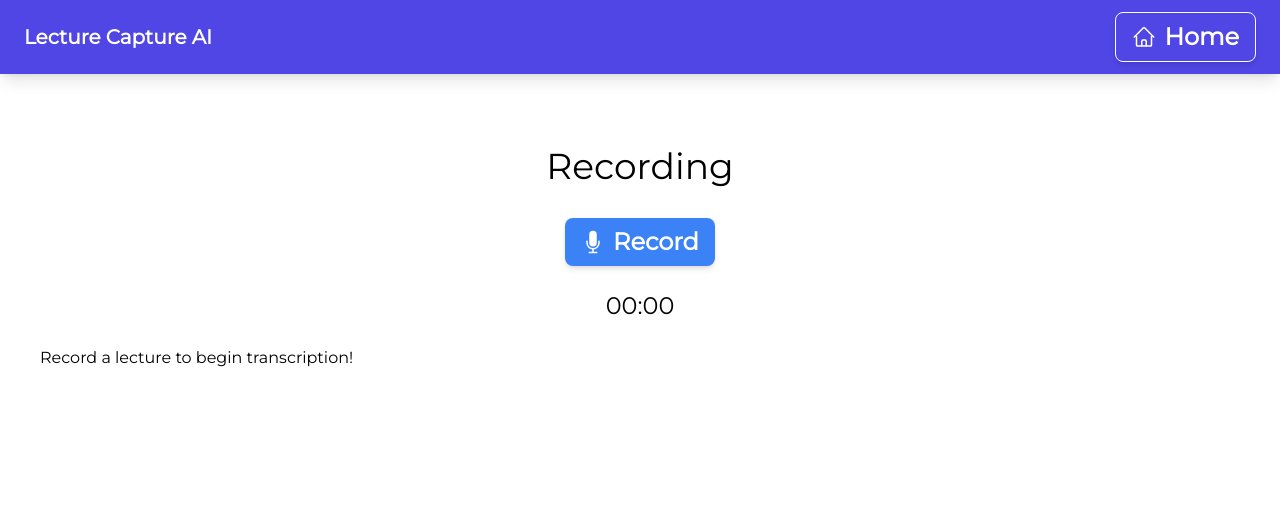
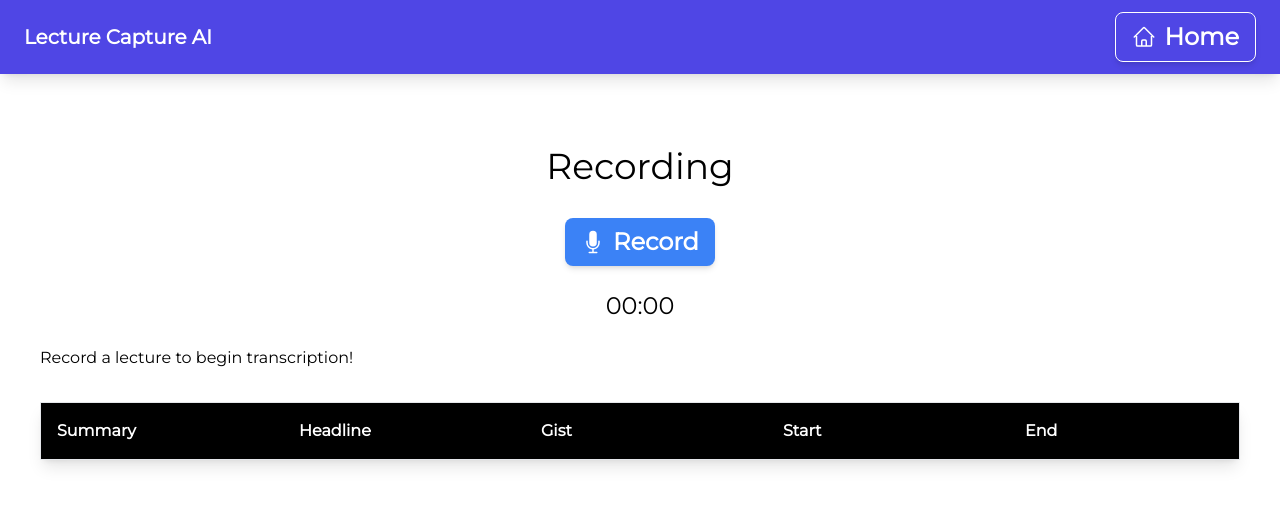
Before and after one commit to jahaskell53/hackharvard2022, a React (Vite) app in the folder hack-harvard/: page /record in a window 1280 px wide. Shown: the top 506 px of the page. Built offline with nearby package versions, Linux system fonts and the light colour scheme.

Commit message:
feat: chapters within table

```diff
--- a/hack-harvard/src/Record.tsx
+++ b/hack-harvard/src/Record.tsx
@@ -197,15 +197,22 @@ function Record() {
           </div>
           <p className="mt-6 text-2xl mb-6">{Math.floor(Math.floor(time / 1000)/60) < 10 && 0}{Math.floor(Math.floor(time / 1000)/60)}:{Math.floor(time / 1000) % 60 <10 && 0}{Math.floor(time / 1000) % 60}</p>
           <p className="text-left">{speechToText.text}</p>
+          <ul id="headers" className=" gap-3 font-bold mt-8 grid grid-cols-5 text-left border bg-black shadow-lg">
+            <li className="p-4 text-white">Summary</li>
+            <li className="p-4 text-white">Headline</li>
+            <li className="p-4 text-white">Gist</li>
+            <li className="p-4 text-white">Start</li>
+            <li className="p-4 text-white">End</li>
+        </ul>
           {speechToText.chapters.map((chapter) => {
           return (
-          <div className="grid grid-cols-5">
-            <p>{chapter.summary}</p>
-            <p>{chapter.headline}</p>
-            <p>{chapter.gist}</p>
-            <p>{chapter.start}</p>
-            <p>{chapter.end}</p>
-          </div>);})}
+          <ul className="grid grid-cols-5">
+            <li className="p-4">{chapter.summary}</li>
+            <li className="p-4">{chapter.headline}</li>
+            <li className="p-4">{chapter.gist}</li>
+            <li className="p-4">{chapter.start}</li>
+            <li className="p-4">{chapter.end}</li>
+          </ul>);})}
       </div>
   );
 }
```
